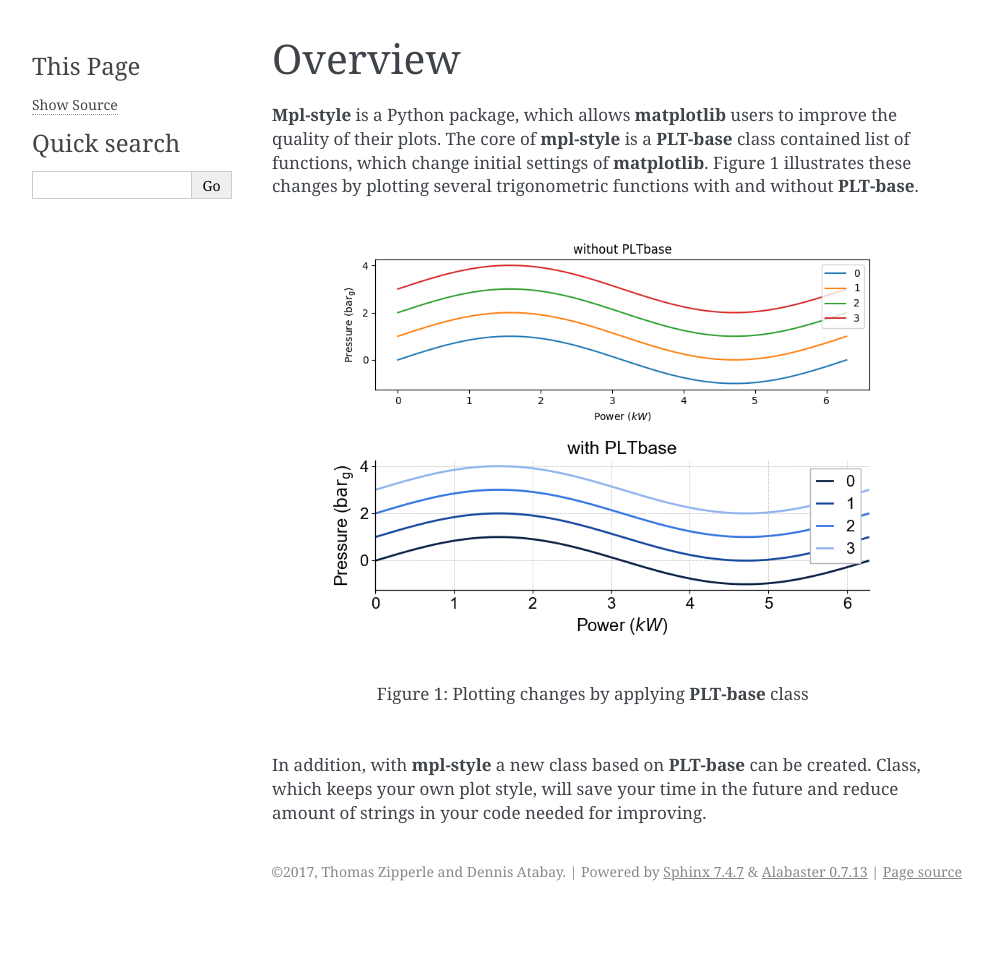
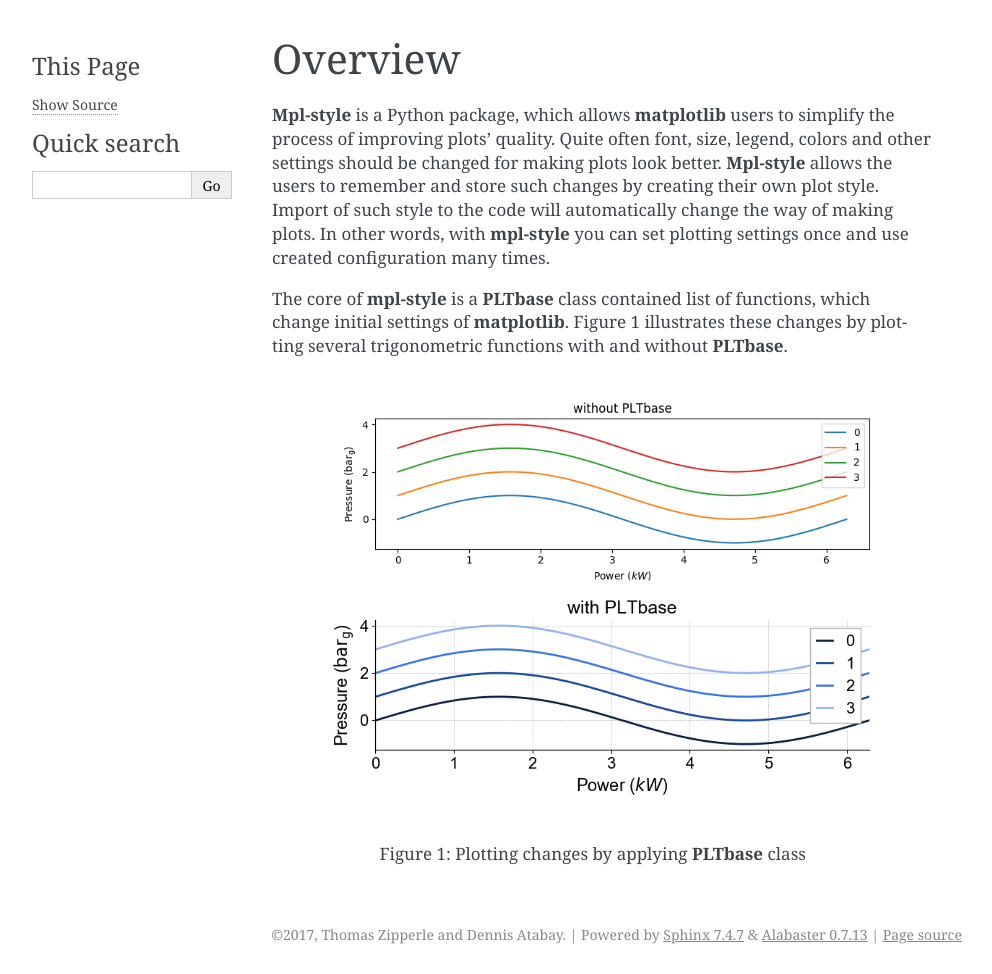
Before and after one commit to tzipperle/mplstyle, a Sphinx documentation site: the page built from docs/overview.rst, in a window 1280 px wide. Shown: the whole page, without its empty margins (148-1140 px from the left). Built offline with Sphinx 7.4.7, drawn with Linux system fonts in a browser that asks for light colours; before the commit the page ends 911 px from its top, so only the background shows below that.

Commit message:
Update overview.rst

```diff
--- a/docs/overview.rst
+++ b/docs/overview.rst
@@ -4,12 +4,12 @@
 
 Overview
 ============
-**Mpl-style** is a Python package, which allows **matplotlib** users to improve the quality of their plots. The core of **mpl-style** is a **PLT-base** class contained list of functions, which change initial settings of **matplotlib**. Figure 1 illustrates these changes by plotting several trigonometric functions with and without **PLT-base**.
+**Mpl-style** is a Python package, which allows **matplotlib** users to simplify the process of improving plots' quality. Quite often font, size, legend, colors and other settings should be changed for making plots look better. **Mpl-style** allows the users to remember and store such changes by creating their own plot style. Import of such style to the code will automatically change the way of making plots. In other words, with **mpl-style** you can set plotting settings once and use created configuration many times.
+
+The core of **mpl-style** is a **PLTbase** class contained list of functions, which change initial settings of **matplotlib**. Figure 1 illustrates these changes by plotting several trigonometric functions with and without **PLTbase**.
 
 .. figure:: img/with_without.png
    :width: 90%
    :align: center
 
-   Figure 1: Plotting changes by applying **PLT-base** class
-
-In addition, with **mpl-style** a new class based on **PLT-base** can be created. Class, which keeps your own plot style, will save your time in the future and reduce amount of strings in your code needed for improving.
+   Figure 1: Plotting changes by applying **PLTbase** class
```
